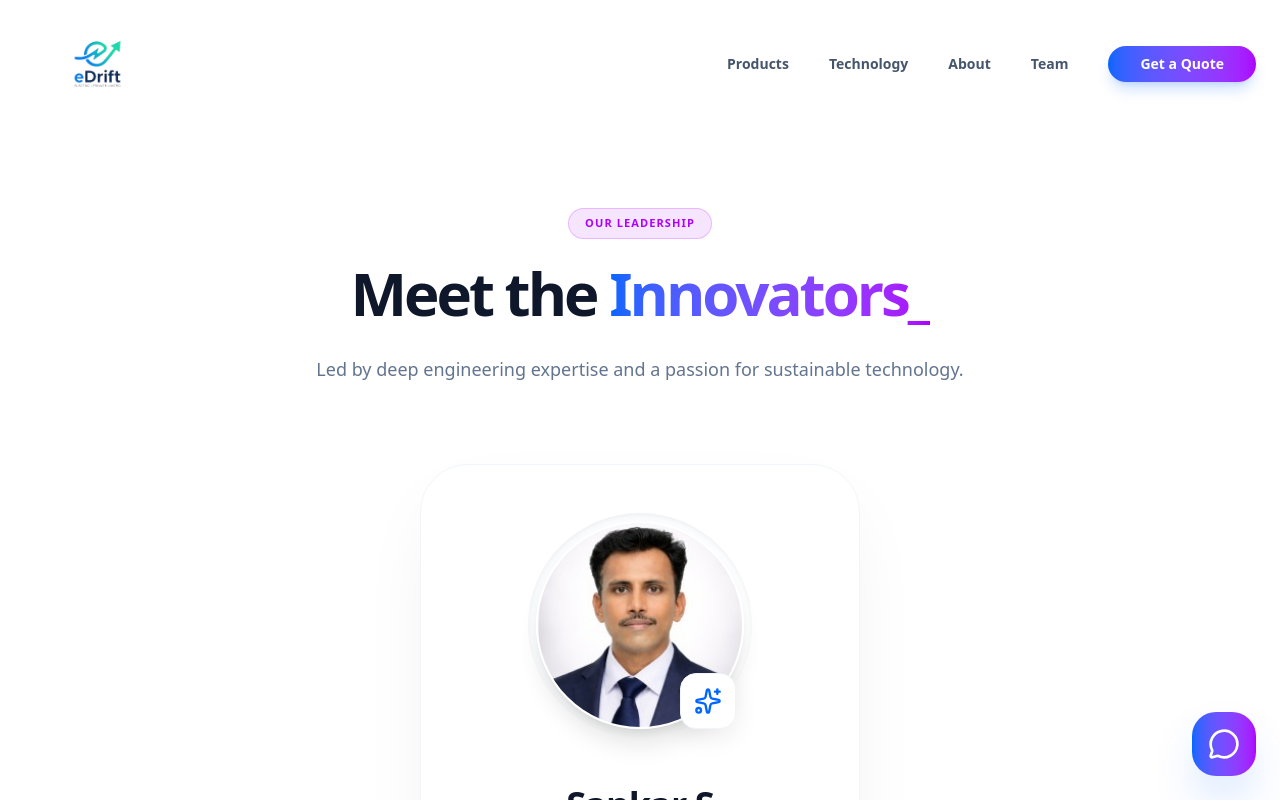
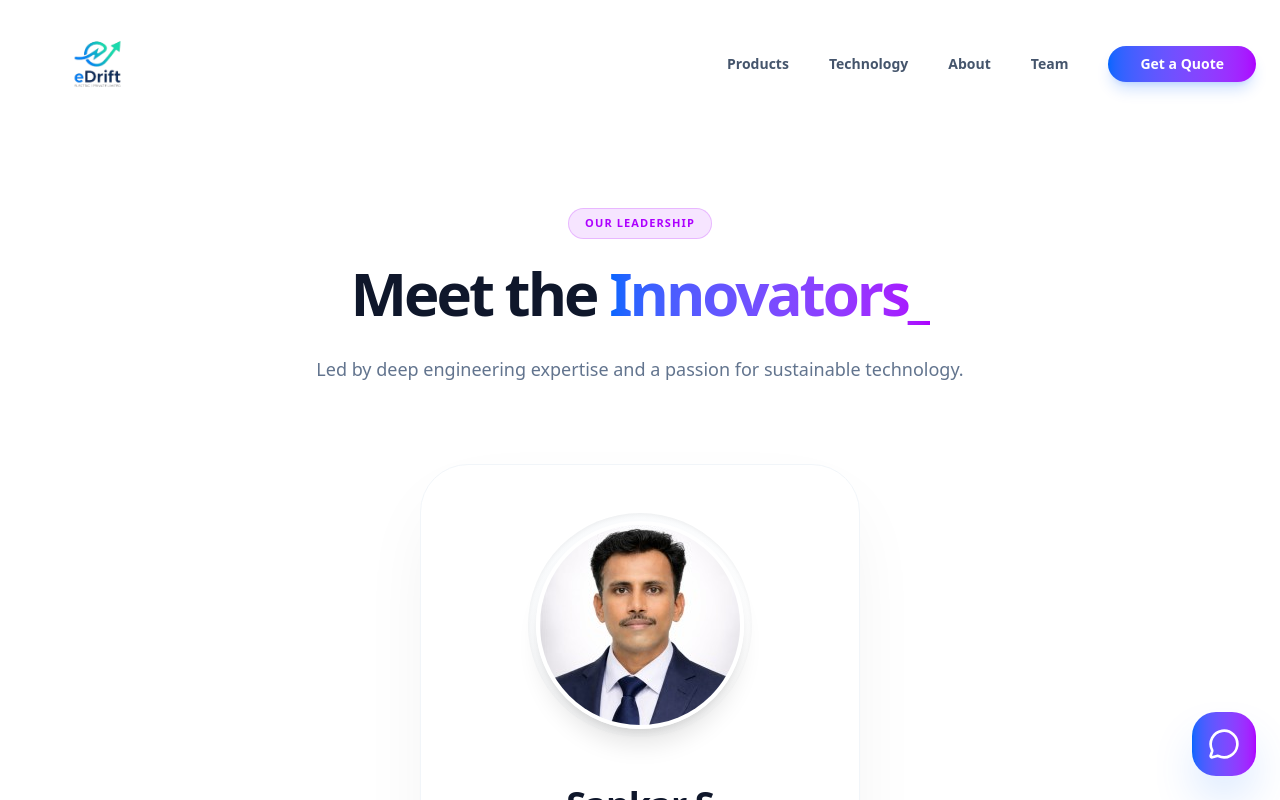
Before and after one commit to ryfio-ai/eDrift, a Next.js app: page /team in a window 1280 px wide. Shown: the top 800 px of the page. Built offline with nearby package versions, Linux system fonts and the light colour scheme.

Commit message:
style: remove sparkle icon from team card

```diff
--- a/src/components/sections/Team.tsx
+++ b/src/components/sections/Team.tsx
@@ -48,7 +48,7 @@ export const Team = () => {
               <div className="relative w-56 h-56 mx-auto mb-12">
                 <div className="absolute inset-0 bg-gradient-to-br from-royal-blue/20 to-vibrant-purple/20 rounded-full blur-2xl opacity-0 group-hover:opacity-100 transition-opacity duration-700" />
                 <div className="relative w-full h-full rounded-full p-2 bg-gradient-to-br from-slate-50 to-white shadow-inner">
-                  <div className="relative w-full h-full rounded-full overflow-hidden border-2 border-white shadow-xl">
+                  <div className="relative w-full h-full rounded-full border-4 border-white overflow-hidden shadow-xl">
                     <Image
                       src={founder.image}
                       alt={founder.name}
@@ -58,14 +58,6 @@ export const Team = () => {
                   </div>
                 </div>
 
-                {/* Floating Sparkle Icon - matching reference */}
-                <motion.div
-                  initial={{ scale: 0 }}
-                  whileInView={{ scale: 1 }}
-                  className="absolute bottom-2 right-4 w-14 h-14 rounded-2xl bg-white border border-slate-100 flex items-center justify-center text-royal-blue shadow-[0_8px_24px_rgba(0,0,0,0.08)] z-10"
-                >
-                   <Sparkles className="w-7 h-7" />
-                </motion.div>
               </div>
 
               <h3 className="text-4xl font-black font-space text-slate-900 mb-2 tracking-tight">{founder.name}</h3>
```
